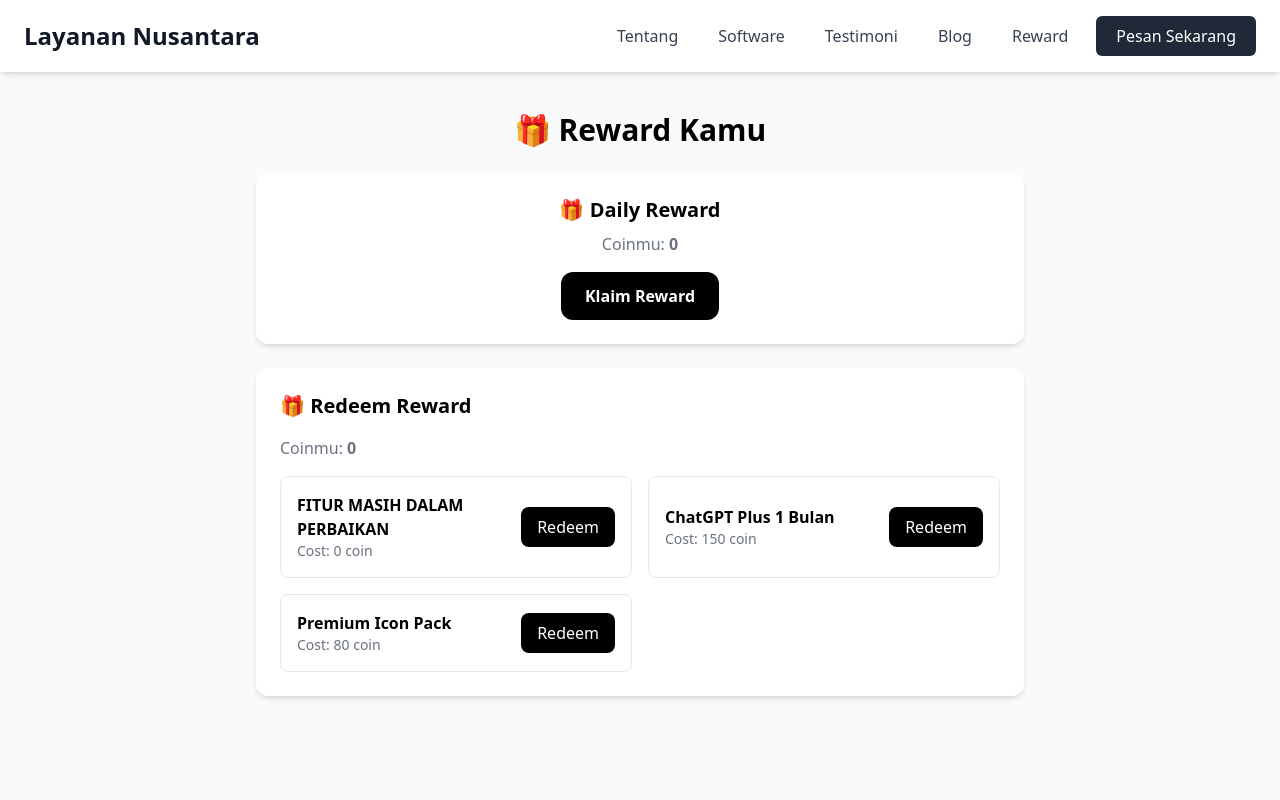
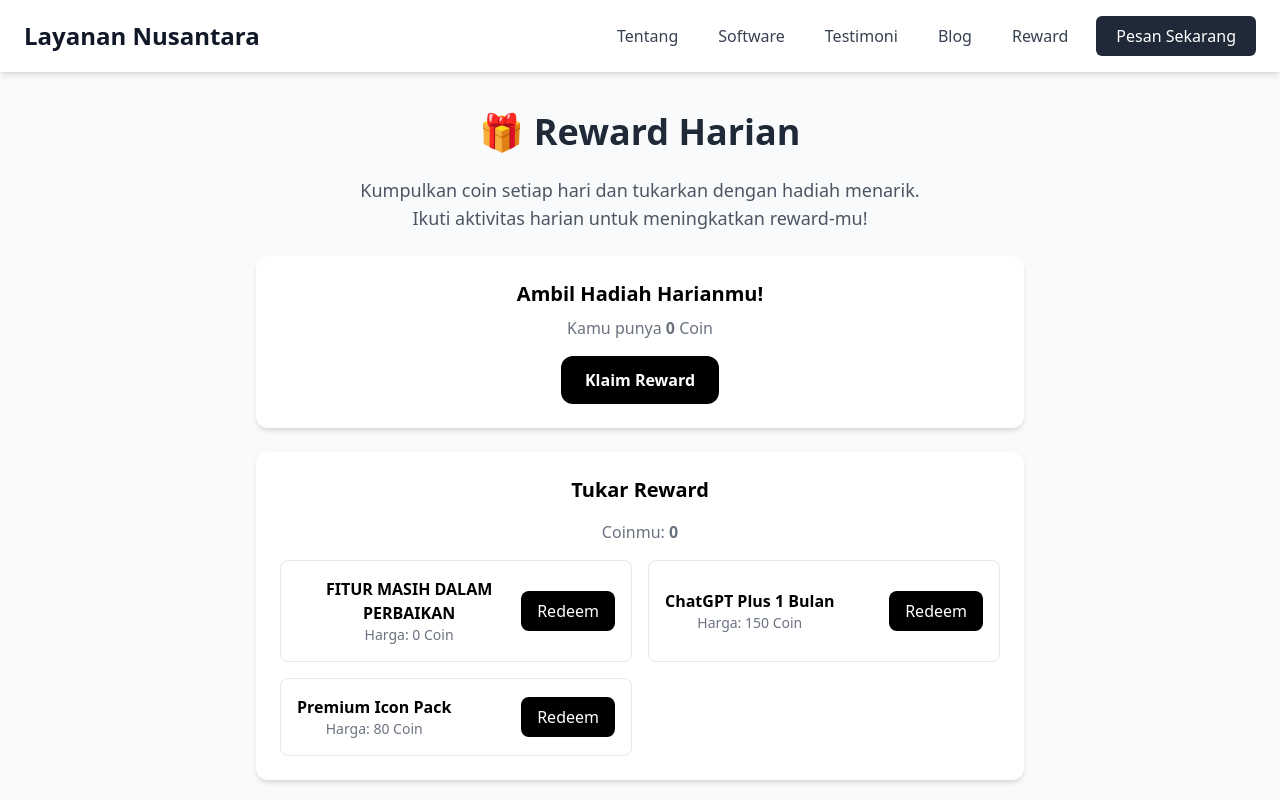
Before and after one commit to abdulaziz817/layanan, a Next.js app: page /reward in a window 1280 px wide. Shown: the top 800 px of the page. Built offline with nearby package versions, Linux system fonts and the light colour scheme.

Commit message:
update qr pe balap

```diff
--- a/components/ui/reward/DailyReward.jsx
+++ b/components/ui/reward/DailyReward.jsx
@@ -12,24 +12,24 @@ export default function DailyReward({ onClaim }) {
 
   const handleClaim = () => {
     if (claimed) {
-      alert("Kamu sudah klaim hari ini 👀");
+      alert("Kamu sudah Ambil Coin hari ini 👀");
       return;
     }
     const c = claimDailyCoin();
     if (c) {
       setCoinState(getCoin());
       setClaimed(true);
-      alert(`🔥 Kamu dapat ${c} coin hari ini!`);
+      alert(`🔥 Kamu dapat ${c} Coin hari ini!`);
       onClaim && onClaim(getCoin());
     }
   };
 
   return (
-    <div className="bg-white shadow-md rounded-xl p-6 text-center">
-      <h2 className="text-xl font-bold mb-2">🎁 Daily Reward</h2>
-      <p className="text-gray-500 mb-4">
-        Coinmu: <span className="font-bold">{coin}</span>
-      </p>
+   <div className="bg-white shadow-md rounded-xl p-6 text-center">
+  <h2 className="text-xl font-bold mb-2">Ambil Hadiah Harianmu!</h2>
+  <p className="text-gray-500 mb-4">
+    Kamu punya <span className="font-bold">{coin}</span> Coin
+  </p>
       <button
         onClick={handleClaim}
         className={`px-6 py-3 rounded-xl text-white font-semibold transition ${
--- a/components/ui/reward/RedeemList.jsx
+++ b/components/ui/reward/RedeemList.jsx
@@ -40,7 +40,7 @@ export default function RedeemList() {
 
   return (
     <div className="bg-white shadow-md rounded-xl p-6">
-      <h2 className="text-xl font-bold mb-4">🎁 Redeem Reward</h2>
+      <h2 className="text-xl font-bold mb-4">Tukar Reward</h2>
       <p className="text-gray-500 mb-4">
         Coinmu: <span className="font-bold">{coin}</span>
       </p>
@@ -53,7 +53,7 @@ export default function RedeemList() {
           >
             <div>
               <h3 className="font-semibold">{r.name}</h3>
-              <p className="text-sm text-gray-500">Cost: {r.cost} coin</p>
+              <p className="text-sm text-gray-500">Harga: {r.cost} Coin</p>
             </div>
             <button
               onClick={() => handleRedeem(r)}
--- a/pages/reward.jsx
+++ b/pages/reward.jsx
@@ -1,13 +1,22 @@
-// pages/reward.jsx
-import React from "react";
 import DailyReward from "../components/ui/reward/DailyReward";
 import RedeemList from "../components/ui/reward/RedeemList";
 
 export default function Reward() {
   return (
     <div className="min-h-screen bg-gray-50 p-6 pt-28">
-      <div className="max-w-3xl mx-auto space-y-6">
-        <h1 className="text-3xl font-bold text-center mb-6">🎁 Reward Kamu</h1>
+      <div className="max-w-3xl mx-auto space-y-6 text-center">
+        {/* Judul utama */}
+        <h1 className="text-4xl font-bold text-gray-800">
+          🎁 Reward Harian
+        </h1>
+
+        {/* Deskripsi */}
+        <p className="text-lg text-gray-600 mt-4 max-w-xl mx-auto">
+          Kumpulkan coin setiap hari dan tukarkan dengan hadiah menarik.
+          Ikuti aktivitas harian untuk meningkatkan reward-mu!
+        </p>
+
+        {/* Komponen reward */}
         <DailyReward />
         <RedeemList />
       </div>
```
